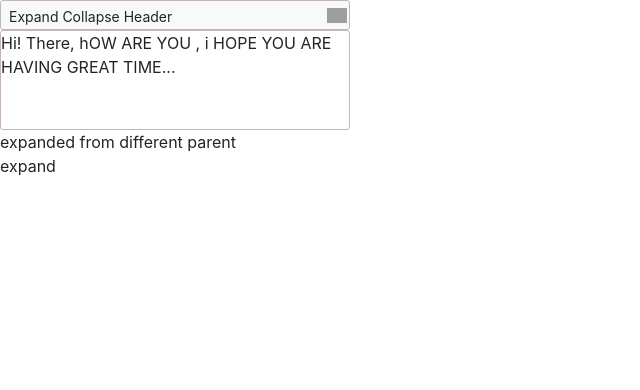
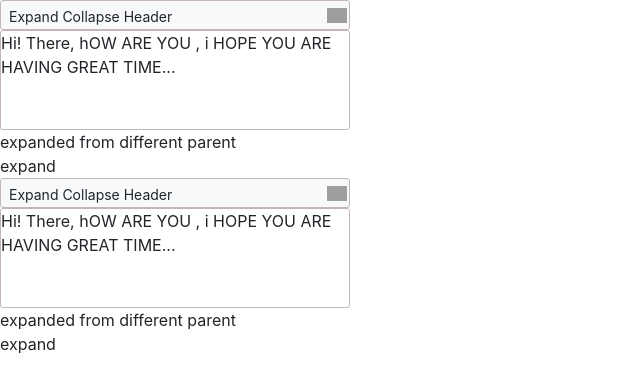
Before and after one commit to ImanPunia/angular-learning, an Angular app in the folder my-app/: page / in a window 1280 px wide. Shown: the top 390 px of the page, without its empty margins (0-640 px from the left). Built offline with nearby package versions, Linux system fonts and the light colour scheme; grey boxes are pictures that could not be loaded.

Commit message:
AL: expand/collapse component
same state is shared with both instances of expand collapse

```diff
--- a/my-app/src/app/app.component.html
+++ b/my-app/src/app/app.component.html
@@ -1,4 +1,4 @@
-<div appExpandCollapse appExpandCollapseMedium [expand]="true" (expanded) = "showExpand($event)">
+<div appExpandCollapse #first="appExpandCollapse" appExpandCollapseMedium [expand]="true" (expanded) = "showExpand($event)">
     <app-expand-collapse-action></app-expand-collapse-action>
     <app-collapse>collpase</app-collapse>
     <app-collapse>collpase</app-collapse>
@@ -6,13 +6,13 @@
     <app-expand>expand</app-expand>
 </div>
 
-<!-- <div appExpandCollapse [expand]="true" (expanded) = "showExpand($event)">
+<div appExpandCollapse appExpandCollapseMedium [ExpandCollapse]= "first" [expand]="true" (expanded) = "showExpand($event)">
     <app-expand-collapse-action></app-expand-collapse-action>
     <app-collapse>collpase</app-collapse>
     <app-collapse>collpase</app-collapse>
     <app-helper></app-helper>
     <app-expand>expand</app-expand>
-</div> -->
+</div>
 
 
 <!-- <form [formGroup]="feedback">
--- a/my-app/src/app/directives/expand-collapse-medium.directive.ts
+++ b/my-app/src/app/directives/expand-collapse-medium.directive.ts
@@ -1,21 +1,27 @@
-import { Directive } from '@angular/core';
+import { Directive, Input, OnChanges, SimpleChanges } from '@angular/core';
 import { ExpandCollapseDirective } from './expand-collapse.directive';
 
 @Directive({
   selector: '[appExpandCollapseMedium]'
 })
-export class ExpandCollapseMediumDirective {
+export class ExpandCollapseMediumDirective implements OnChanges {
 
-  toggle: ExpandCollapseDirective;
+  @Input() ExpandCollapse: ExpandCollapseDirective;
+  expandCollapse: ExpandCollapseDirective = this.expandCollapsedir;
 
-  constructor(private expandCollapsedir: ExpandCollapseDirective) {
-    this.toggle = expandCollapsedir;
+  constructor(private readonly expandCollapsedir: ExpandCollapseDirective) {
   }
 
+  ngOnChanges(changes: SimpleChanges): void {
+    const { ExpandCollapse } = changes;
 
+    if(ExpandCollapse){
+      this.expandCollapse = this.ExpandCollapse || this.expandCollapse;
+    }
+  }
 
   changeState(value){
-    this.toggle.expand = value;
-    this.toggle.expanded.emit(value);
+    this.expandCollapse.expand = value;
+    this.expandCollapse.expanded.emit(value);
   }
 }
--- a/my-app/src/app/directives/expand-collapse.directive.ts
+++ b/my-app/src/app/directives/expand-collapse.directive.ts
@@ -1,6 +1,7 @@
 import { Directive, EventEmitter, Input, Output } from '@angular/core';
 
 @Directive({
+  exportAs: 'appExpandCollapse',
   selector: '[appExpandCollapse]'
 })
 export class ExpandCollapseDirective {
--- a/my-app/src/app/expand-collapse/collapse/collapse.component.html
+++ b/my-app/src/app/expand-collapse/collapse/collapse.component.html
@@ -1 +1 @@
-<ng-content *ngIf = "!expandCollapse.toggle.expand"></ng-content>
+<ng-content *ngIf = "!expandCollapse.expandCollapse.expand"></ng-content>
--- a/my-app/src/app/expand-collapse/expand-collapse-action/expand-collapse-action.component.html
+++ b/my-app/src/app/expand-collapse/expand-collapse-action/expand-collapse-action.component.html
@@ -2,7 +2,7 @@
 <div class="root">
     <div class="header">
         <div class="text">Expand Collapse Header</div>
-        <ng-container *ngIf = "expandCollapse.toggle.expand; else rightArrow">
+        <ng-container *ngIf = "expandCollapse.expandCollapse.expand; else rightArrow">
             <img class="icon-down icon" (click)="onClick()" src="https://img.icons8.com/material-rounded/24/000000/chevron-down.png"/>
         </ng-container>
         <ng-template #rightArrow>
@@ -10,7 +10,7 @@
         </ng-template>
     </div>
     <ng-container>
-        <div class="body" [ngClass]="{'expands':expandCollapse.toggle.expand}">
+        <div class="body" [ngClass]="{'expands':expandCollapse.expandCollapse.expand}">
             Hi! There,
                 hOW ARE YOU , i HOPE YOU ARE HAVING GREAT TIME...
         </div>
--- a/my-app/src/app/expand-collapse/expand-collapse-action/expand-collapse-action.component.ts
+++ b/my-app/src/app/expand-collapse/expand-collapse-action/expand-collapse-action.component.ts
@@ -16,7 +16,7 @@ export class ExpandCollapseActionComponent implements OnInit {
   }
 
   onClick(){
-    this.expandCollapse.changeState(!this.expandCollapse.toggle.expand);
+    this.expandCollapse.changeState(!this.expandCollapse.expandCollapse.expand);
   }
 
 }
--- a/my-app/src/app/expand-collapse/expand/expand.component.html
+++ b/my-app/src/app/expand-collapse/expand/expand.component.html
@@ -1 +1 @@
-<ng-content *ngIf = "expandCollapse.toggle.expand"></ng-content>
+<ng-content *ngIf = "expandCollapse.expandCollapse.expand"></ng-content>
```
